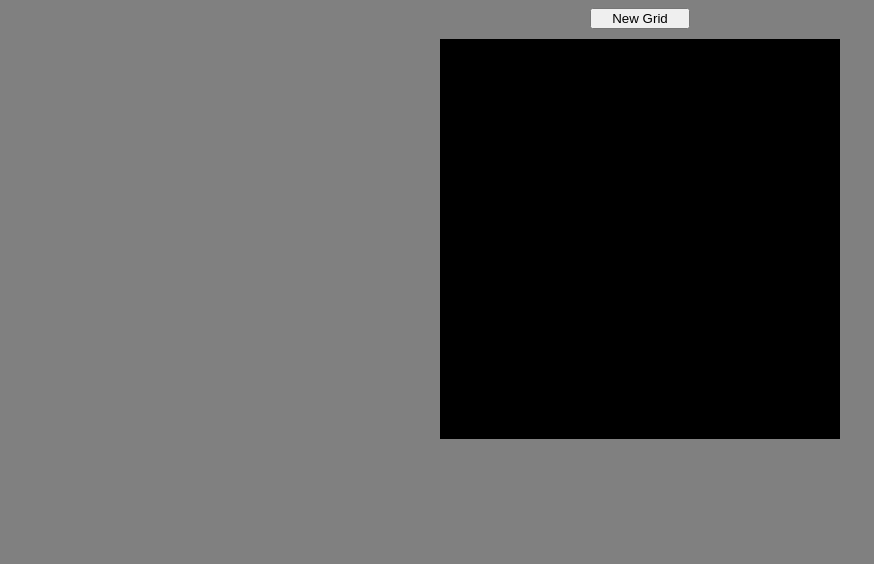
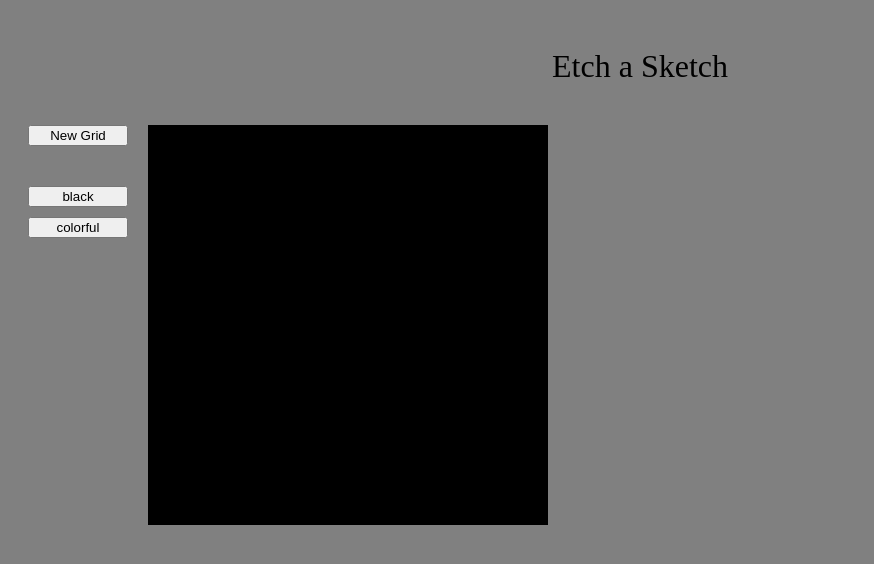
Before and after one commit to r4vsdev/etch-a-sketch, a plain HTML site: page index.html in a window 1280 px wide. Shown: the whole page, without its empty margins (0-874 px from the left). Drawn offline with Linux system fonts and the light colour scheme.

Commit message:
UI improvements and add the getRandomColor function

```diff
--- a/index.html
+++ b/index.html
@@ -10,10 +10,16 @@
 </head>
 <body>
 
-    <button class="btn"> New Grid </button>
+    <div class="header">Etch a Sketch</div>
+    <div class="container">
+        <div class="sidebar">
+            <button class="btn"> New Grid </button>
+            <button> black </button>
+            <button> colorful </button>
+        </div>
 
-    <div class="grid">
-
+        <div class="grid">
+        </div>
     </div>
 
 </body>
--- a/script.js
+++ b/script.js
@@ -20,12 +20,16 @@ function deleteGrid () {
         square.remove();
     }
 }
+function getRandomColor () {
+    const randomColor = Math.floor(Math.random()*16777215).toString(16);
+    return `#${randomColor}`;
+}
 function changeBackground () {
+    // this.style.background = getRandomColor();
     this.style.background = 'white';
 }
 function makeNewGrid () {
-    let newSize = window.prompt("Enter the new size of the grid","10");
-    if (typeof(newSize) != 'number') {}
+    let newSize = +window.prompt("Enter the new size of the grid","10");
     if (newSize > 50) {newSize = 50;}
     if (newSize <= 0) {newSize = 4}
     deleteGrid();
--- a/style.css
+++ b/style.css
@@ -2,7 +2,8 @@ body {
     background: grey;
     display: flex;
     flex-direction: column;
-    align-items: center;
+    /* align-items: center; */
+    justify-content: center;
 }
 
 .grid {
@@ -14,7 +15,7 @@ body {
 }
 
 .square {
-    background: black;
+    background: rgb(0, 0, 0);
     min-width: 5px;
     min-height: 5px;
     flex: 1 1 auto;
@@ -22,5 +23,22 @@ body {
 
 .btn {
     width: 100px;
-    margin-bottom: 10px;
+    margin-bottom: 30px;
 }
+
+.sidebar {
+    display: flex;
+    flex-direction: column;
+    gap: 10px;
+    margin: 0px 20px 20px 20px;
+}
+
+.container {
+    display: flex;
+}
+
+.header {
+    margin: 40px;
+    font-size: xx-large;
+    text-align: center;
+}
```
